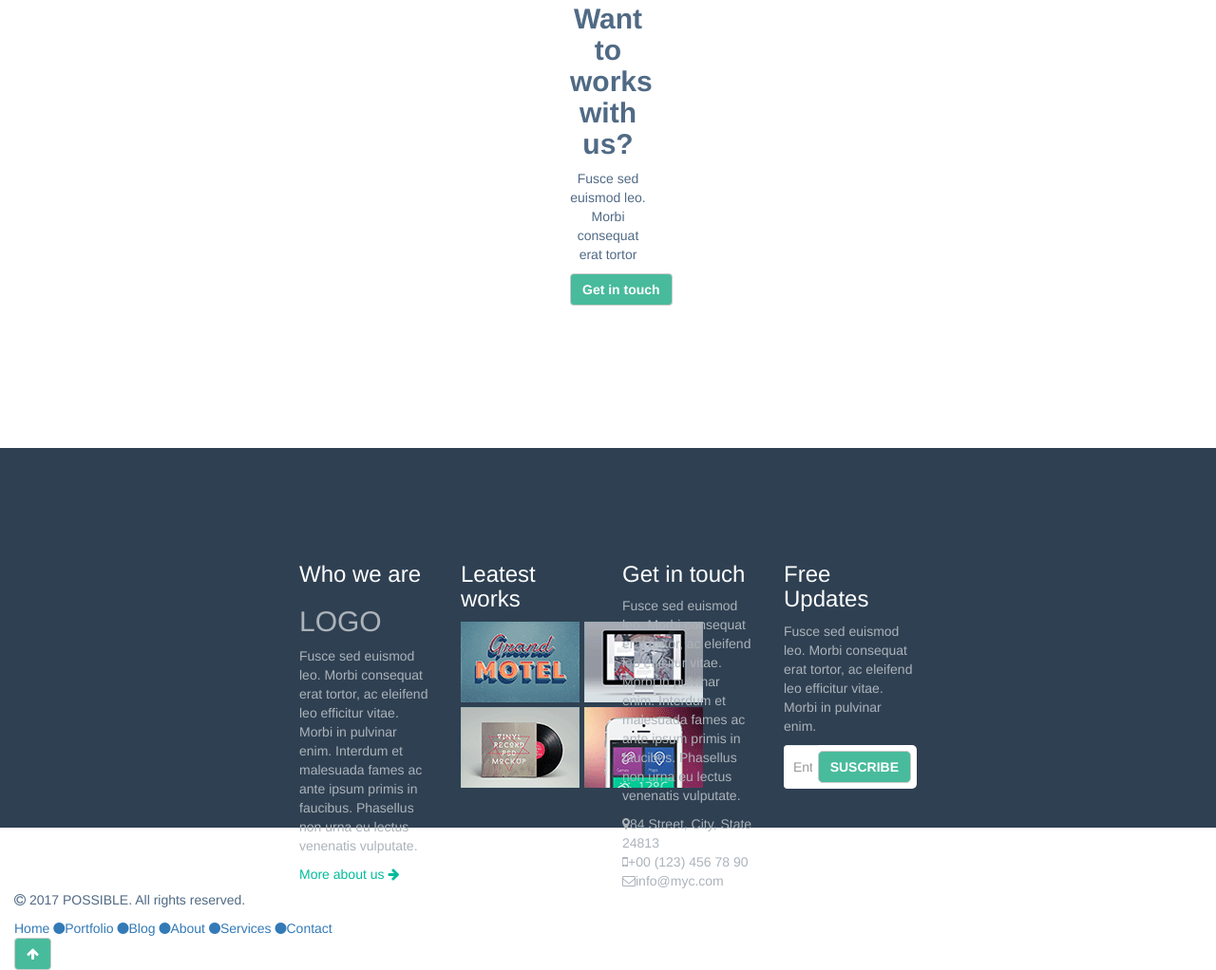
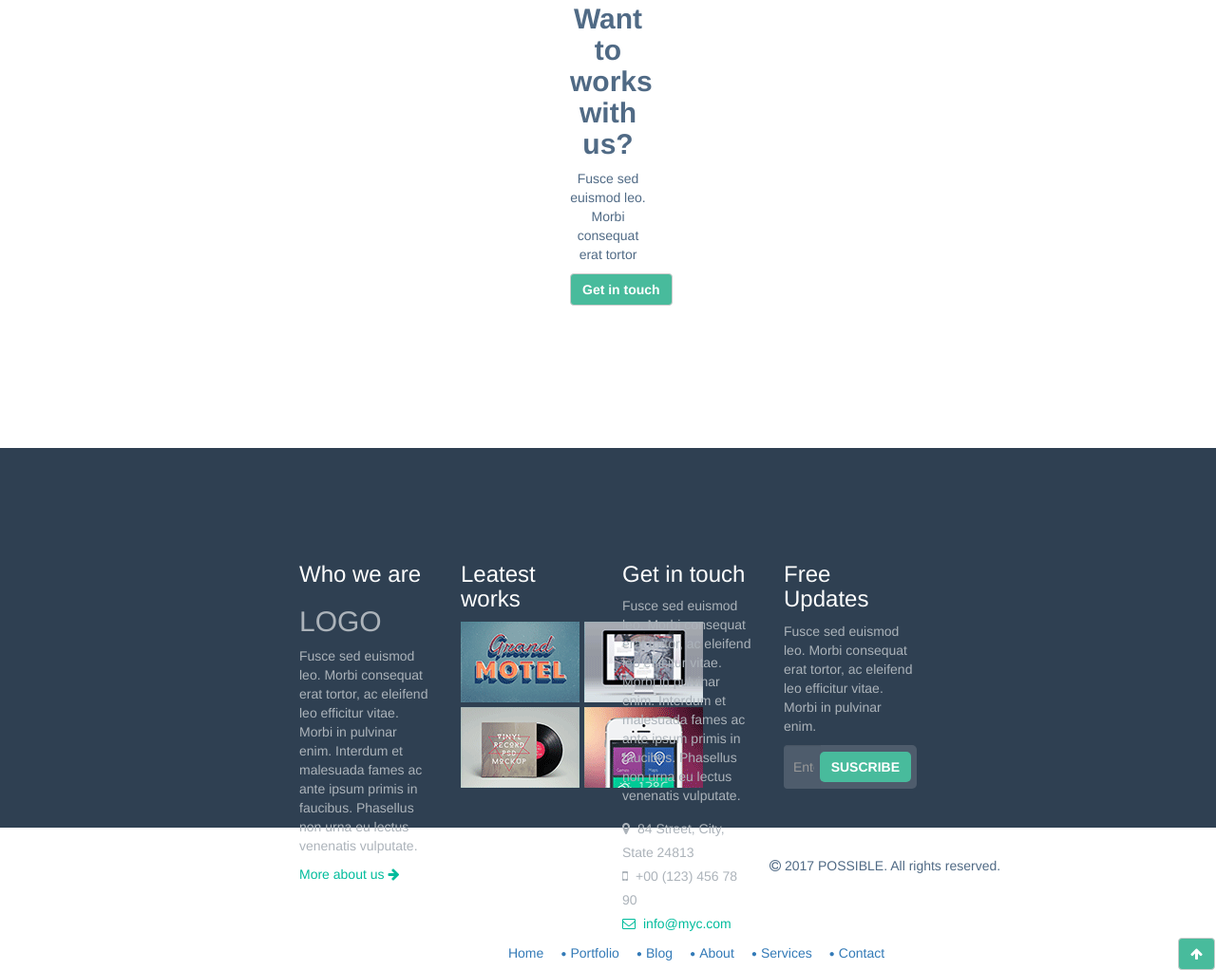
Before and after one commit to kenyaguzmanp/progress, a website: page public_html/index.html in a window 1280 px wide. Shown: the part 3303-4325 px from the top of the page at 95% size. Drawn offline with nearby package versions, Linux system fonts and the light colour scheme; a web font is replaced by a local one.

Commit message:
add style of bottom footer

```diff
--- a/public_html/index.html
+++ b/public_html/index.html
@@ -416,12 +416,12 @@
                                 in faucibus. Phasellus non urna eu lectus venenatis vulputate.
                             </p>
                         </div>
-                        <div>
+                        <div class="touch">
                             <span><i class="fa fa-map-marker" aria-hidden="true"></i>84 Street, City, State 24813</span>
                             <br>
                             <span><i class="fa fa-mobile" aria-hidden="true"></i>+00 (123) 456 78 90</span>
                             <br>
-                            <span><i class="fa fa-envelope-o" aria-hidden="true"></i>info@myc.com</span>
+                            <span><a id="touchMail" href="#"><i class="fa fa-envelope-o" aria-hidden="true"></i>info@myc.com</a></span>
                         </div>
                     </div>
                     <div class="col-md-3">
@@ -444,17 +444,28 @@
                     </div>
                 </div>
                 <br>
-                <div class="col-md-12">
+                <div class="row">
+                    <div class="bottomFootsection">
+                        <div class="copyRight">
                             <p><i class="fa fa-copyright" aria-hidden="true"></i> 2017 POSSIBLE. All rights reserved.</p>
-                    <div class="">
+                        </div>
+                        <div class="footLinksWrapp">
+                            <div class="footLinks">
                                 <a href="#">Home</a>
                                 <a href="#"><i class="fa fa-circle" aria-hidden="true"></i>Portfolio</a>
                                 <a href="#"><i class="fa fa-circle" aria-hidden="true"></i>Blog</a>
                                 <a href="#"><i class="fa fa-circle" aria-hidden="true"></i>About</a>
                                 <a href="#"><i class="fa fa-circle" aria-hidden="true"></i>Services</a>
                                 <a href="#"><i class="fa fa-circle" aria-hidden="true"></i>Contact</a>
+
                             </div>
-                    <button type="button" class="btn btn-default"><i class="fa fa-arrow-up" aria-hidden="true"></i></button>
+                            <div class="footLinksButton">
+                                <button type="button" class="btn btn-default" id="upButton"><i class="fa fa-arrow-up" aria-hidden="true"></i></button>
+                            </div>
+                        </div>
+                    </div>
+
+
                 </div>
 
             </div>
--- a/public_html/style.css
+++ b/public_html/style.css
@@ -148,15 +148,54 @@ body{
 .input-group2{
     padding-right: 6px;
     border-radius: 5px;
-    background-color: white;
+    background-color: #4e5c6c;
 }
 
 #basic-addon2{
+    border: none;
     border-radius: 5px;
 }
 
 
 #inputSuscribe{
+    background-color: #4e5c6c;
     padding: 23px 7px 23px 10px;
     border-style: none;
 }
+
+.touch .fa{
+   padding: 8px 8px 8px 0px;
+}
+
+.footLinks, .copyRight, .footLinksWrapp{
+    display: inline-block;
+}
+
+
+.footLinks{
+        margin-right: 300px;
+}
+.footLinksWrapp{
+    float: right;
+}
+
+.footLinksButton{
+    display: inline-block;
+}
+
+.footLinks li{
+    float: left;
+}
+.footLinks a{
+    padding: 5px;
+}
+.footLinks .fa-circle{
+  font-size: 5px;
+   padding: 5px;
+   vertical-align: middle;
+}
+
+.bottomFootsection{
+/*   display: inline-block;*/
+   padding: 10px 16px 20px 300px;
+}
```
Lines whose indentation alone changed are shown as unchanged.
